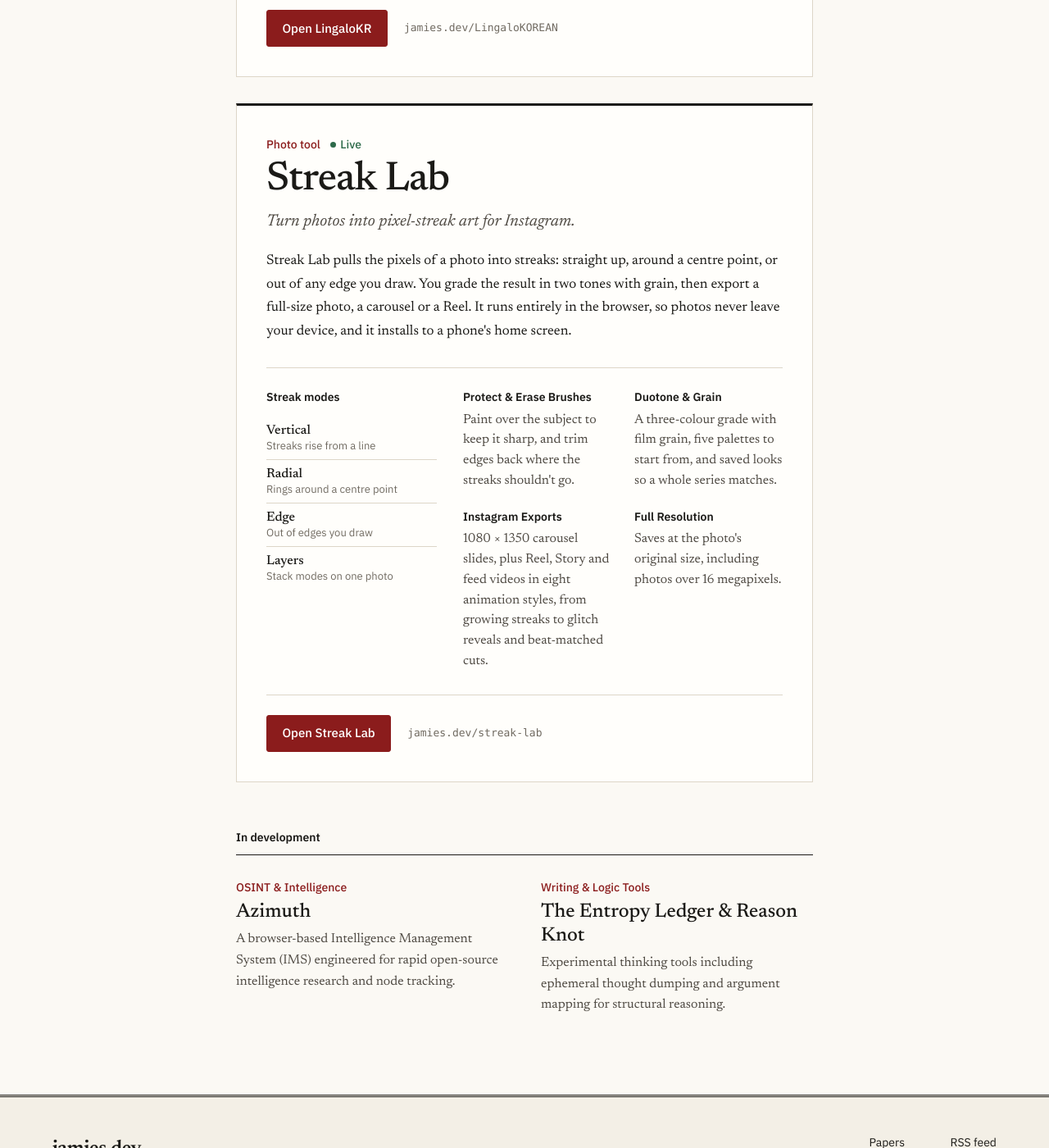
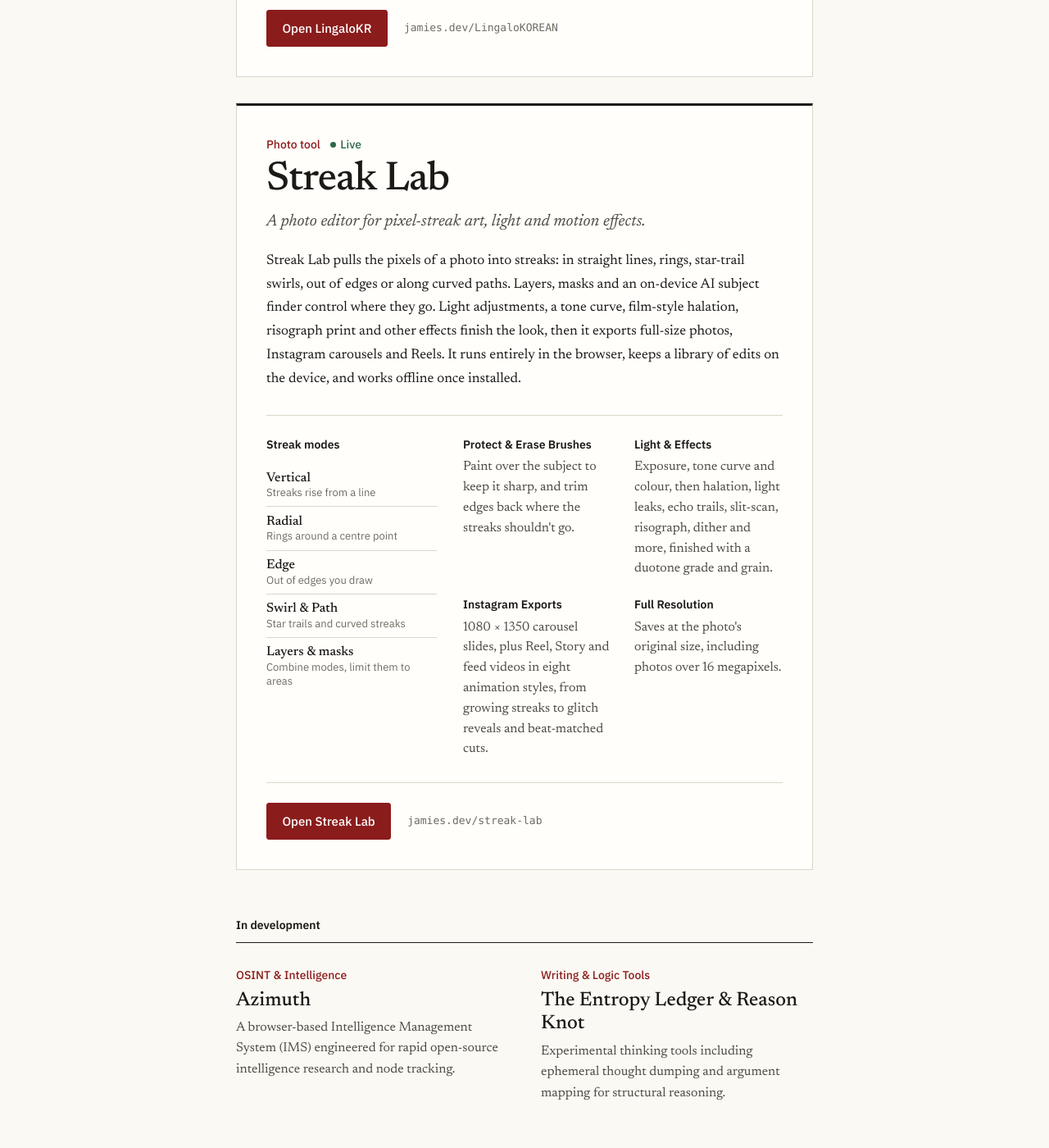
Before and after one commit to cijamie/cijamie.github.io, a Jekyll site: the page built from projects.html, in a window 1280 px wide and 1400 px high, scrolled down 1913 px. Shown: the whole window at 82% size. Built offline with Jekyll 4.4.1, drawn with Linux system fonts in a browser that asks for light colours; comment, search, counter and statistics services are not loaded.

Commit message:
Streak Lab: describe the editor, masks and effects

```diff
--- a/projects.html
+++ b/projects.html
@@ -127,12 +127,12 @@ permalink: /projects/
           <a href="https://jamies.dev/streak-lab/" target="_blank" rel="noopener noreferrer">Streak Lab</a>
         </h3>
         <p class="project-pitch">
-          Turn photos into pixel-streak art for Instagram.
+          A photo editor for pixel-streak art, light and motion effects.
         </p>
       </div>
 
       <p class="project-desc">
-        Streak Lab pulls the pixels of a photo into streaks: straight up, around a centre point, or out of any edge you draw. You grade the result in two tones with grain, then export a full-size photo, a carousel or a Reel. It runs entirely in the browser, so photos never leave your device, and it installs to a phone's home screen.
+        Streak Lab pulls the pixels of a photo into streaks: in straight lines, rings, star-trail swirls, out of edges or along curved paths. Layers, masks and an on-device AI subject finder control where they go. Light adjustments, a tone curve, film-style halation, risograph print and other effects finish the look, then it exports full-size photos, Instagram carousels and Reels. It runs entirely in the browser, keeps a library of edits on the device, and works offline once installed.
       </p>
 
       <div class="project-detail-grid">
@@ -142,7 +142,8 @@ permalink: /projects/
             <li><strong>Vertical</strong> <span>Streaks rise from a line</span></li>
             <li><strong>Radial</strong> <span>Rings around a centre point</span></li>
             <li><strong>Edge</strong> <span>Out of edges you draw</span></li>
-            <li><strong>Layers</strong> <span>Stack modes on one photo</span></li>
+            <li><strong>Swirl &amp; Path</strong> <span>Star trails and curved streaks</span></li>
+            <li><strong>Layers &amp; masks</strong> <span>Combine modes, limit them to areas</span></li>
           </ul>
         </div>
 
@@ -152,8 +153,8 @@ permalink: /projects/
             <dd>Paint over the subject to keep it sharp, and trim edges back where the streaks shouldn't go.</dd>
           </div>
           <div>
-            <dt>Duotone &amp; Grain</dt>
-            <dd>A three-colour grade with film grain, five palettes to start from, and saved looks so a whole series matches.</dd>
+            <dt>Light &amp; Effects</dt>
+            <dd>Exposure, tone curve and colour, then halation, light leaks, echo trails, slit-scan, risograph, dither and more, finished with a duotone grade and grain.</dd>
           </div>
           <div>
             <dt>Instagram Exports</dt>
```
